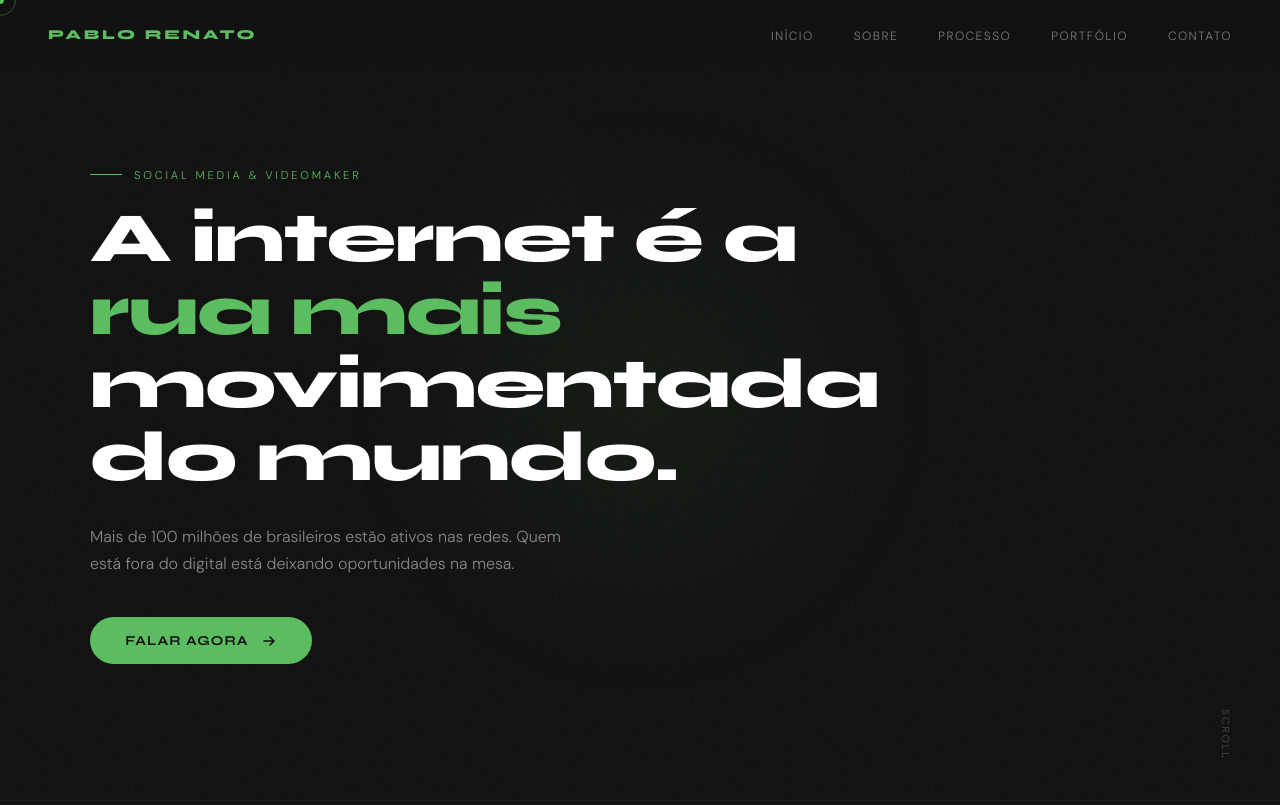
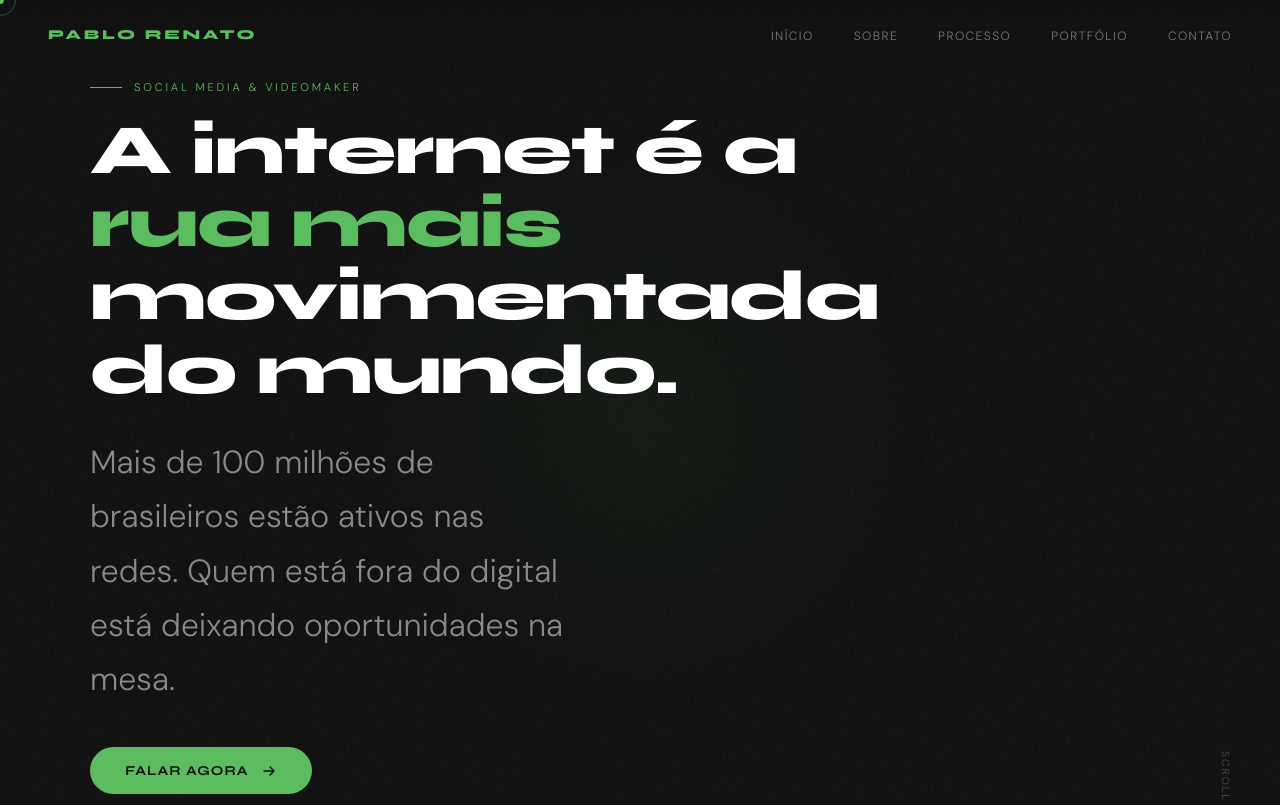
Before and after one commit to AlicySousaa/PabloRenato-Social-Media, a website: page index.html in a window 1280 px wide. Shown: the top 805 px of the page. Drawn offline with Linux system fonts and the light colour scheme.

Commit message:
fix: ajuste na frase inicial

```diff
--- a/index.html
+++ b/index.html
@@ -98,7 +98,7 @@
             min-height: 100svh;
             display: flex;
             flex-direction: column;
-            justify-content: center;
+            justify-content: flex-start;
             padding: 5rem 3rem 3rem;
             position: relative;
             overflow: hidden;
@@ -135,7 +135,7 @@
         .hero-title em { font-style: normal; color: var(--green); }
         .hero-sub {
             margin-top: 1.75rem; max-width: 480px;
-            font-size: clamp(0.85rem, 2vw, 1rem);
+            font-size: clamp(2rem, 2vw, 1rem);
             line-height: 1.7; color: rgba(255,255,255,0.5);
             opacity: 0; animation: fadeUp 0.9s ease forwards 0.6s;
         }
```
